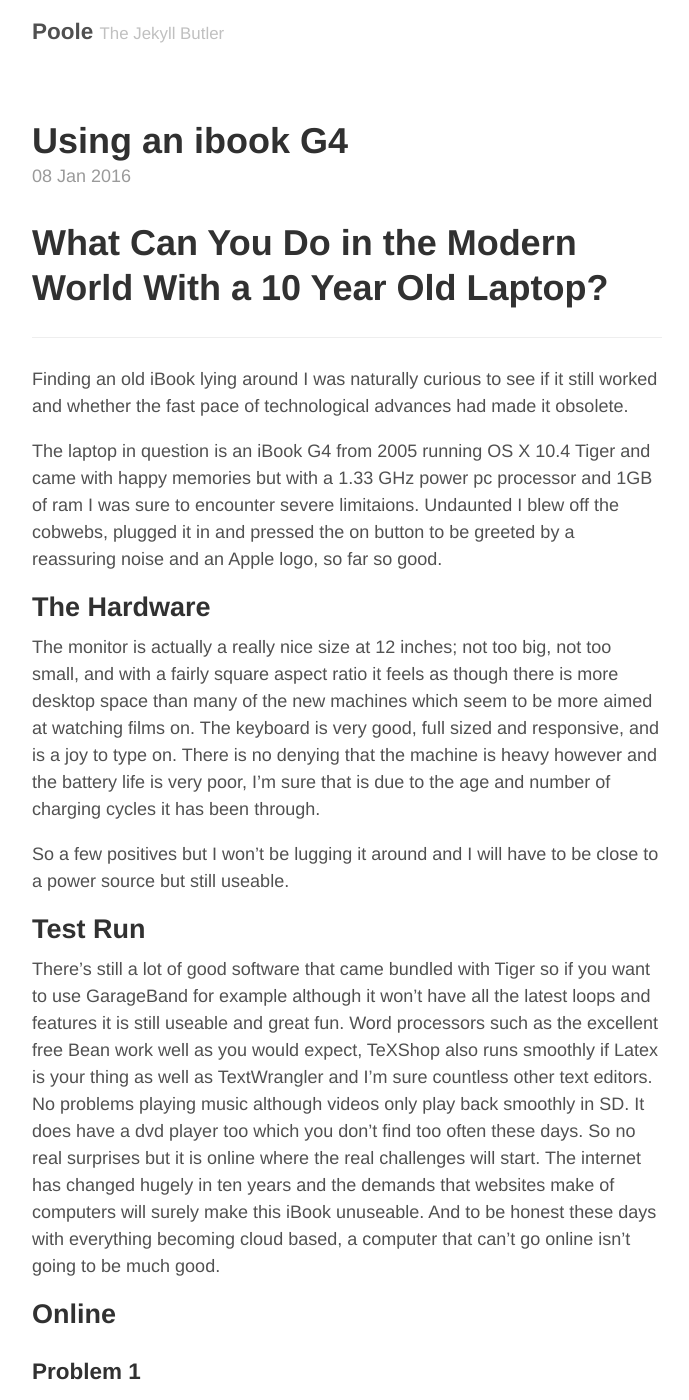
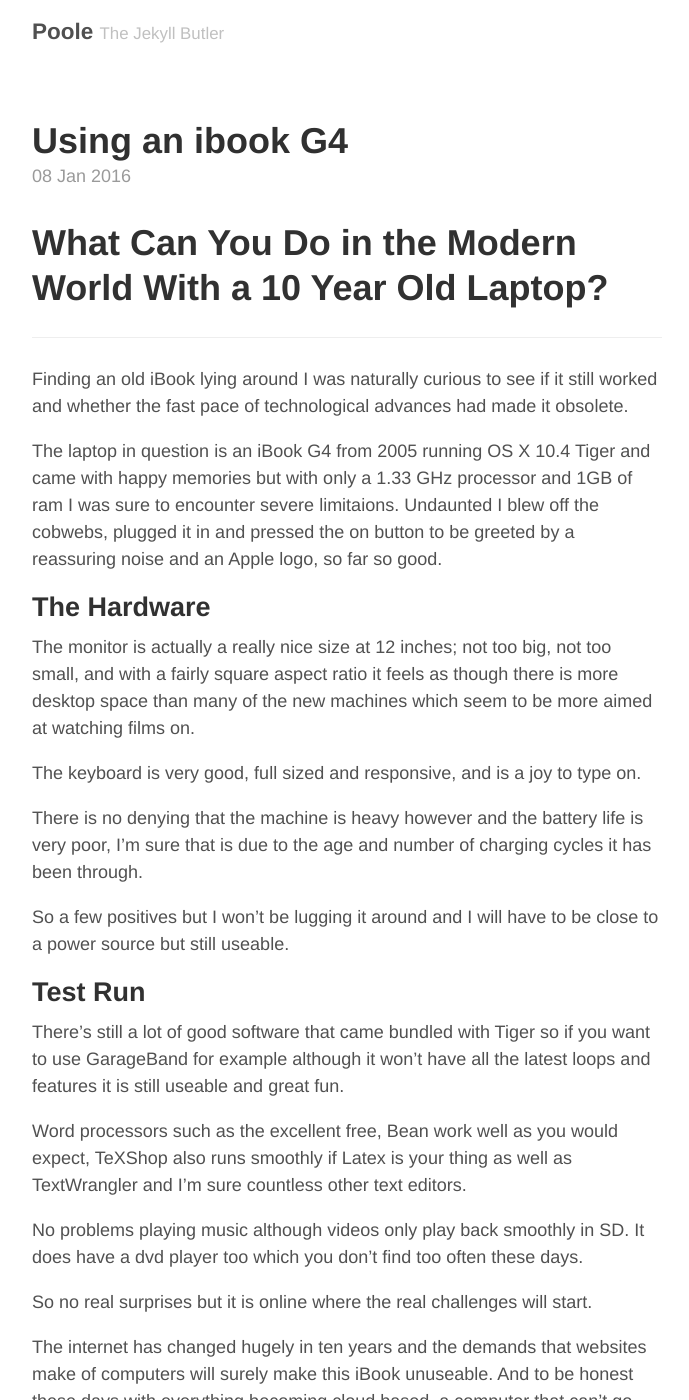
Before and after one commit to sirioq/sirioq.github.io, a Jekyll site: the page built from _posts/2016-01-08-iBook G4 Life in the old dog.md, in a window 1280 px wide and 1400 px high. Shown: the whole window, without its empty margins (293-982 px from the left). Built offline with Jekyll 4.4.1, drawn with Linux system fonts in a browser that asks for light colours; some of the changed text lies outside the part shown.

Commit message:
Update 2016-01-08-iBook G4 Life in the old dog.md

```diff
--- a/_posts/2016-01-08-iBook G4 Life in the old dog.md
+++ b/_posts/2016-01-08-iBook G4 Life in the old dog.md
@@ -9,12 +9,14 @@
 
 Finding an old iBook lying around I was naturally curious to see if it still worked and whether the fast pace of technological advances had made it obsolete.
 
-The laptop in question is an iBook G4 from 2005 running OS X 10.4 Tiger and came with happy memories but with a 1.33 GHz power pc processor and 1GB of ram I was sure to encounter severe limitaions. Undaunted I blew off the cobwebs, plugged it in and pressed the on button to be greeted by a reassuring noise and an Apple logo, so far so good.
+The laptop in question is an iBook G4 from 2005 running OS X 10.4 Tiger and came with happy memories but with only a 1.33 GHz processor and 1GB of ram I was sure to encounter severe limitaions. Undaunted I blew off the cobwebs, plugged it in and pressed the on button to be greeted by a reassuring noise and an Apple logo, so far so good.
 
 ## The Hardware
 
 The monitor is actually a really nice size at 12 inches; not too big, not too small, and with a fairly square aspect ratio it feels as though there is more desktop space than many of the new machines which seem to be more aimed at watching films on.
+
 The keyboard is very good, full sized and responsive, and is a joy to type on.
+
 There is no denying that the machine is heavy however and the battery life is very poor, I'm sure that is due to the age and number of charging cycles it has been through.
 
 So a few positives but I won't be lugging it around and I will have to be close to a power source but still useable.
@@ -22,9 +24,13 @@
 ## Test Run
 
 There's still a lot of good software that came bundled with Tiger so if you want to use GarageBand for example although it won't have all the latest loops and features it is still useable and great fun.
-Word processors such as the excellent free Bean work well as you would expect, TeXShop also runs smoothly if Latex is your thing as well as TextWrangler and I'm sure countless other text editors.
+
+Word processors such as the excellent free, Bean work well as you would expect, TeXShop also runs smoothly if Latex is your thing as well as TextWrangler and I'm sure countless other text editors.
+
 No problems playing music although videos only play back smoothly in SD. It does have a dvd player too which you don't find too often these days.
+
 So no real surprises but it is online where the real challenges will start.
+
 The internet has changed hugely in ten years and the demands that websites make of computers will surely make this iBook unuseable. And to be honest these days with everything becoming cloud based, a computer that can't go online isn't going to be much good.
 
 ## Online
@@ -44,8 +50,8 @@
 
 ## In conclusion
 
- *Still fun
- *Still functional
- *May even improve as more people embrace clean web design and cloud based computing.
+  * Still fun
+  * Still functional
+  * May even improve as more people embrace clean web design and cloud based computing.
 
  And finally it goes without saying that this post was done on said computer.
```
